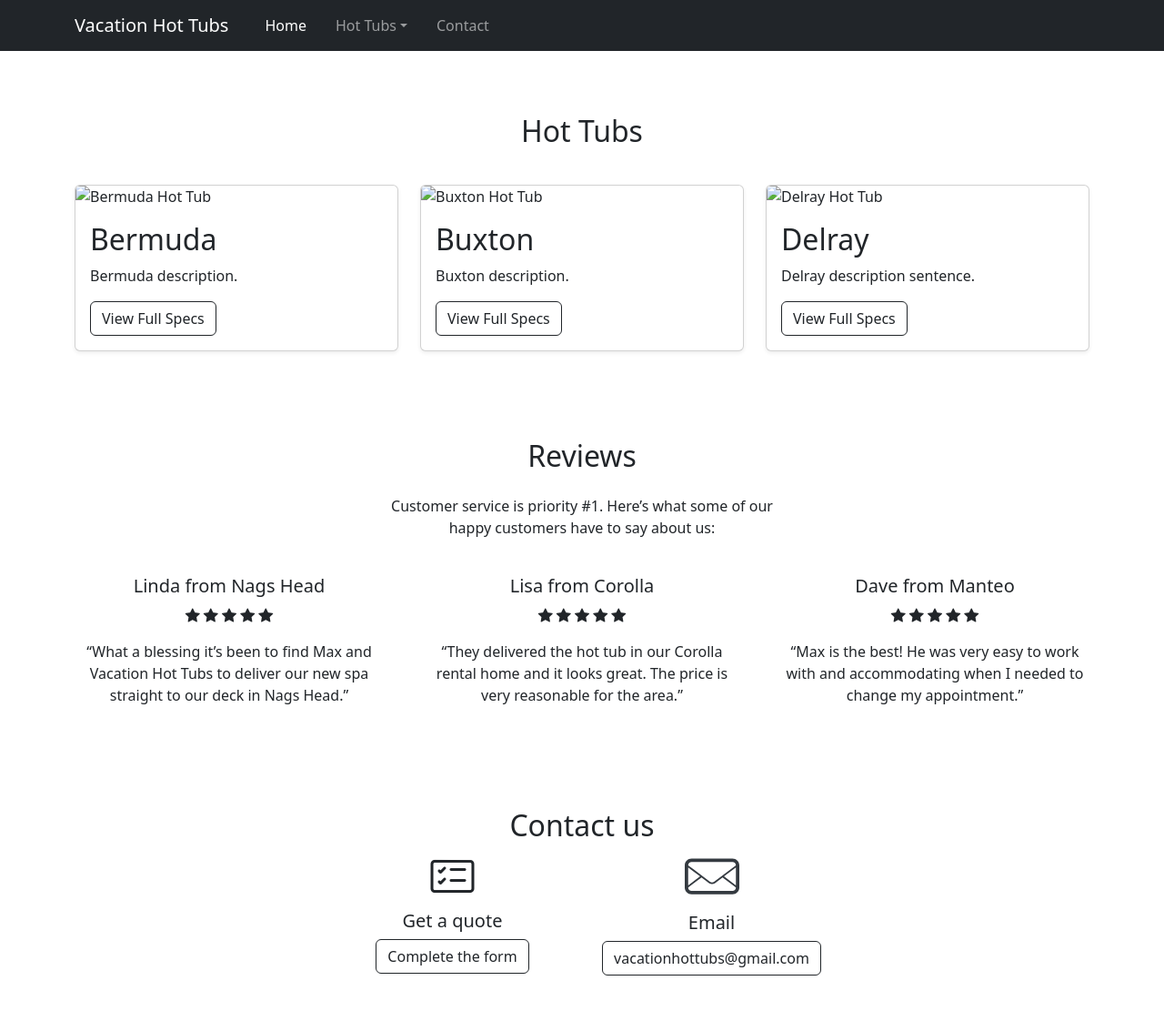
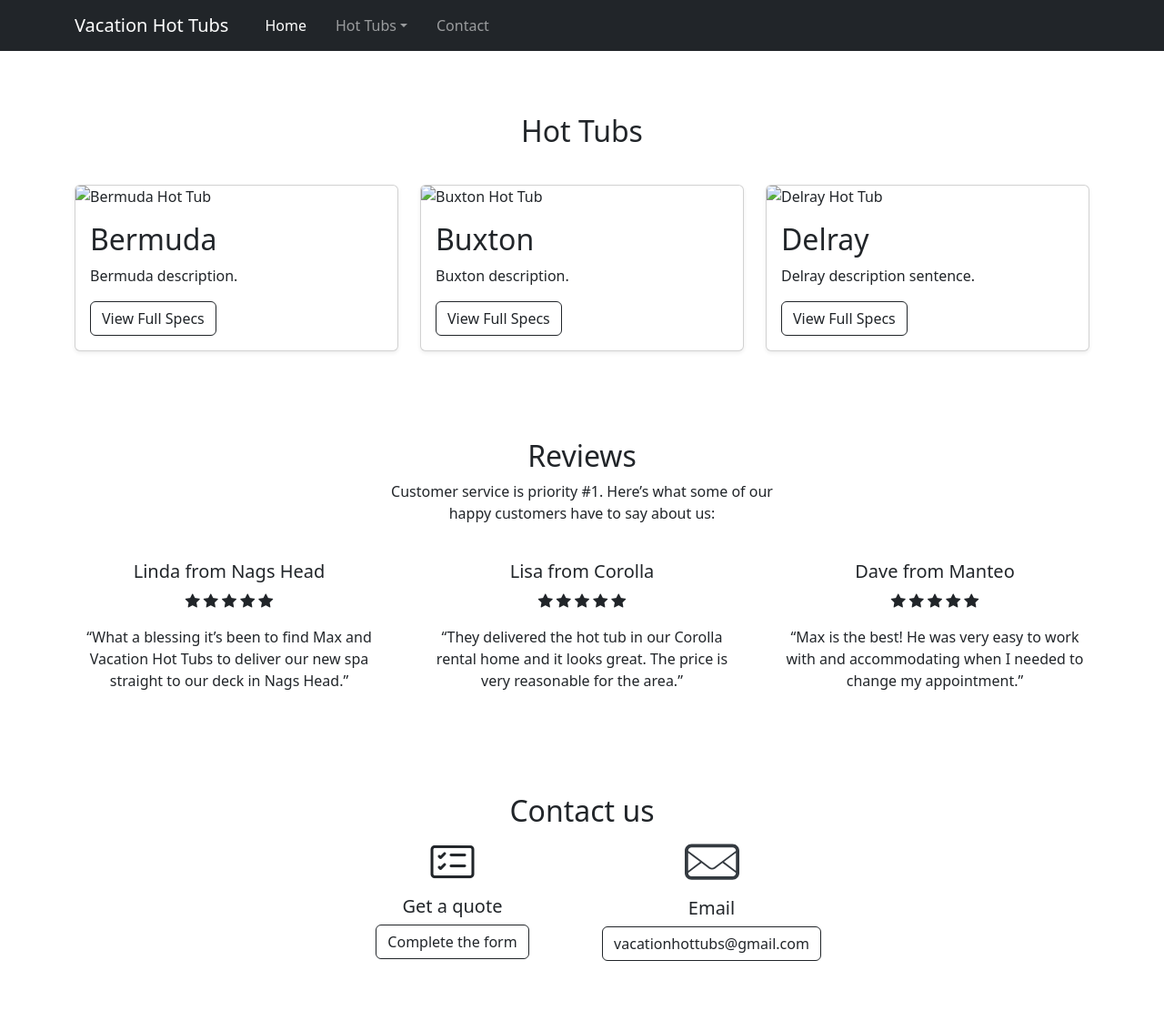
Before and after one commit to vacationhottubs/vacationhottubs.github.io, a Jekyll site: the page built from index.html, in a window 1280 px wide and 1232 px high. Shown: the top 1111 px of the window at 91% size. Built offline with Jekyll 4.4.1, drawn with Linux system fonts in a browser that asks for light colours.

Commit message:
Update index.html

```diff
--- a/index.html
+++ b/index.html
@@ -48,7 +48,7 @@ excerpt: Vacation Hot Tubs provides practical and rugged hot tubs for your vacat
         <!-- End Hot Tubs -->
         <!-- Begin Reviews -->
         <div class="py-5 text-center">
-          <h2 class="fw-light pb-3">Reviews</h2>
+          <h2 class="fw-light">Reviews</h2>
           <div class="row justify-content-center">
             <div class="col-11 col-sm-10 col-md-8 col-lg-6 col-xl-5 col-xxl-4">
               <p>Customer service is priority #1. Here’s what some of our happy customers have to say about us:</p>
```
